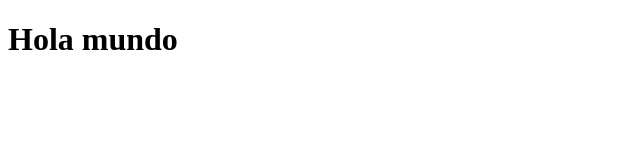
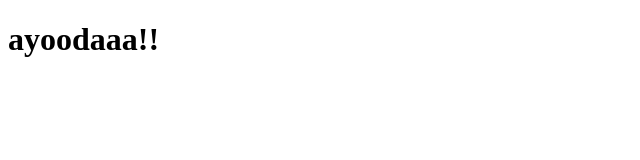
Before and after one commit to JacquelinePteromys/Test-, a plain HTML site: page index.html in a window 1280 px wide. Shown: the whole page, without its empty margins (0-640 px from the left). Drawn offline with Linux system fonts and the light colour scheme.

```diff
--- a/index.html
+++ b/index.html
@@ -8,6 +8,6 @@
     <title>Document</title>
 </head>
 <body>
-    <h1>Hola mundo</h1>
+    <h1>ayoodaaa!!</h1>
 </body>
 </html>
```
Also changed, not shown: bedu.html (added).
